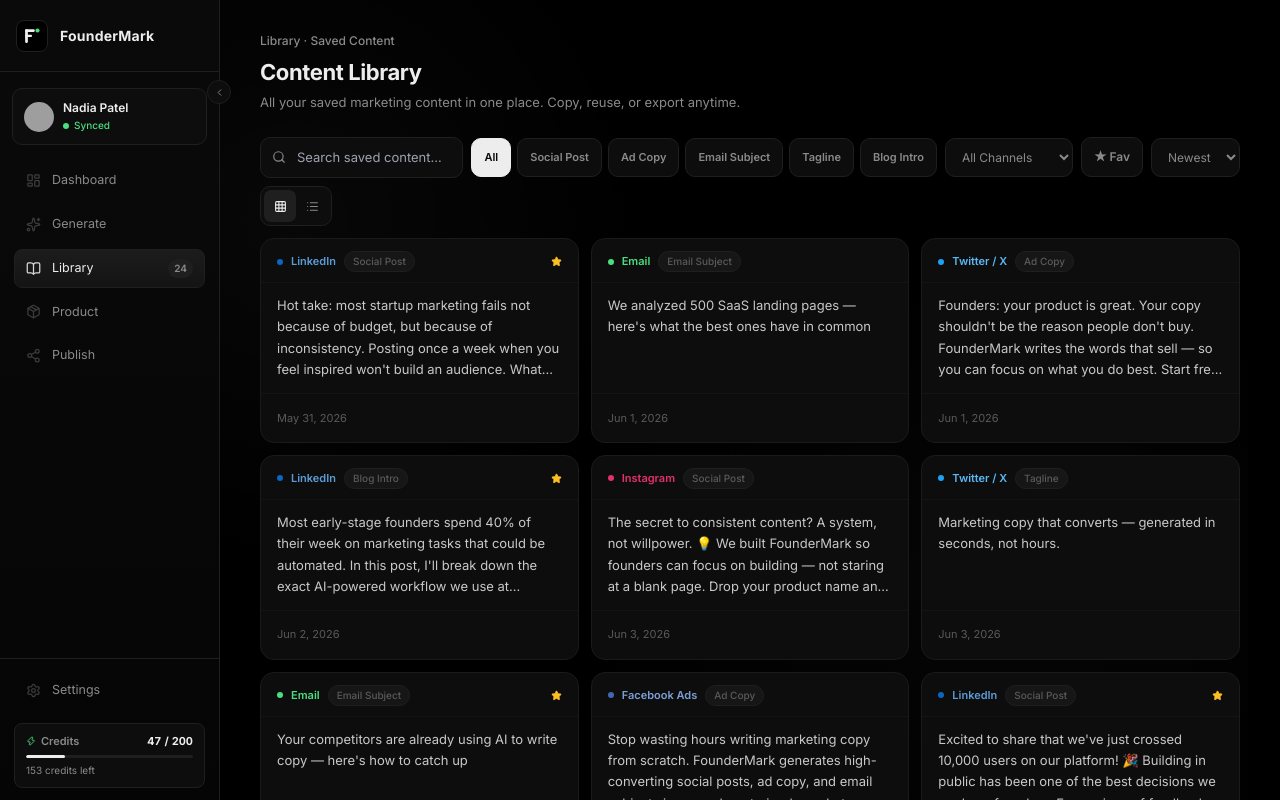
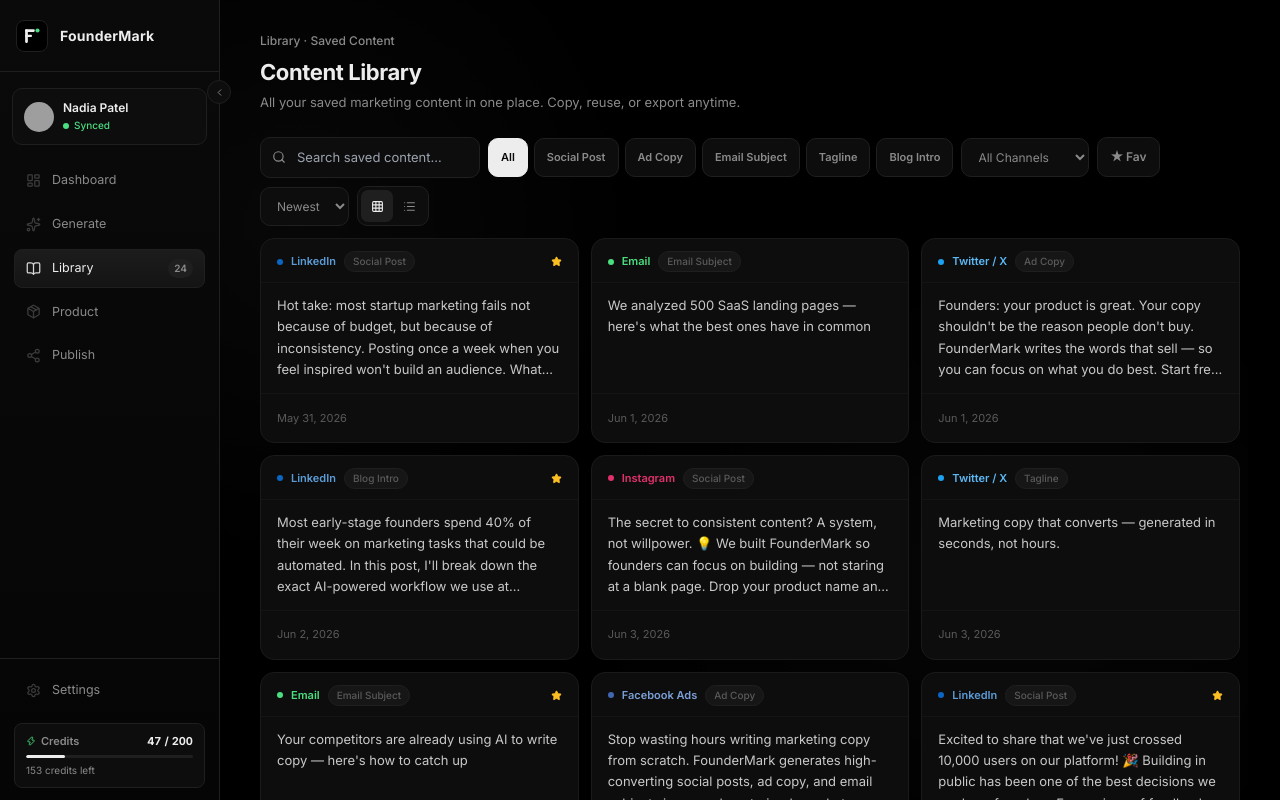
Before and after one commit to SNDP-Design/foundermark, a Next.js app: page /content-library in a window 1280 px wide. Built offline with nearby package versions, Linux system fonts and the light colour scheme; grey boxes are pictures that could not be loaded.

Commit message:
Local Commit: 2026-06-06T11:07:35.047Z - Updated the content library filters section to align left by setting `justify-start` on the container and giving the search input a fixed width (`w-[220px]`) instead of `flex-1`, keeping the entire controls row anchored to the left side.

```diff
--- a/src/app/content-library/components/ContentLibraryView.tsx
+++ b/src/app/content-library/components/ContentLibraryView.tsx
@@ -287,9 +287,9 @@
   return (
     <>
       {/* Search + controls + filters — single row */}
-      <div className="flex items-center gap-2 mb-3 flex-wrap">
+      <div className="flex items-center gap-2 mb-3 flex-wrap justify-start">
         {/* Search */}
-        <div className="relative flex-1 min-w-[160px]">
+        <div className="relative min-w-[160px] w-[220px]">
           <Search size={14} className="absolute left-3 top-1/2 -translate-y-1/2 pointer-events-none" style={{ color: '#8a8a8a' }} />
           <input
             type="text"
```
